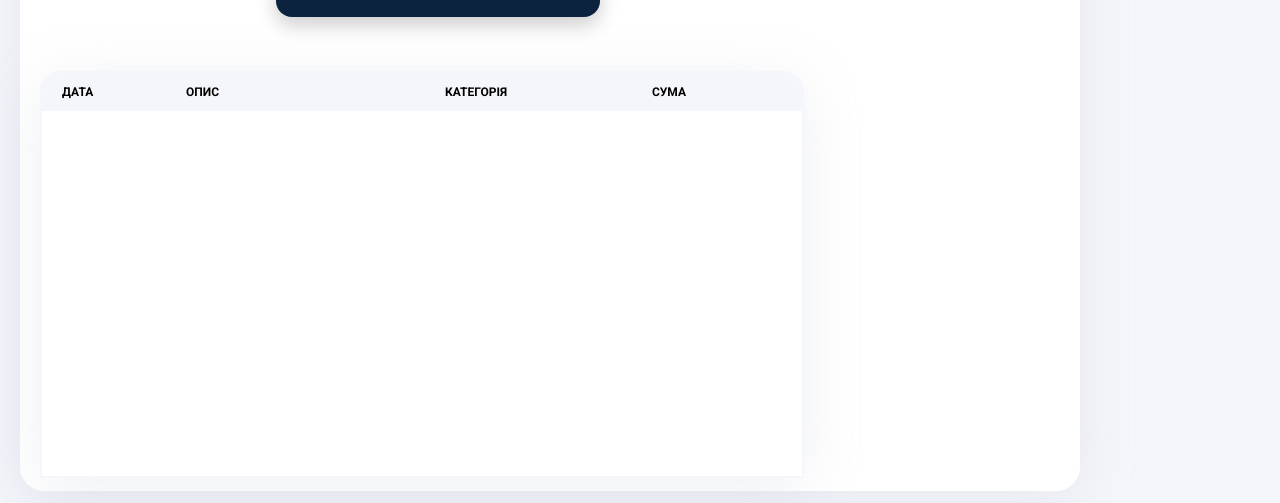
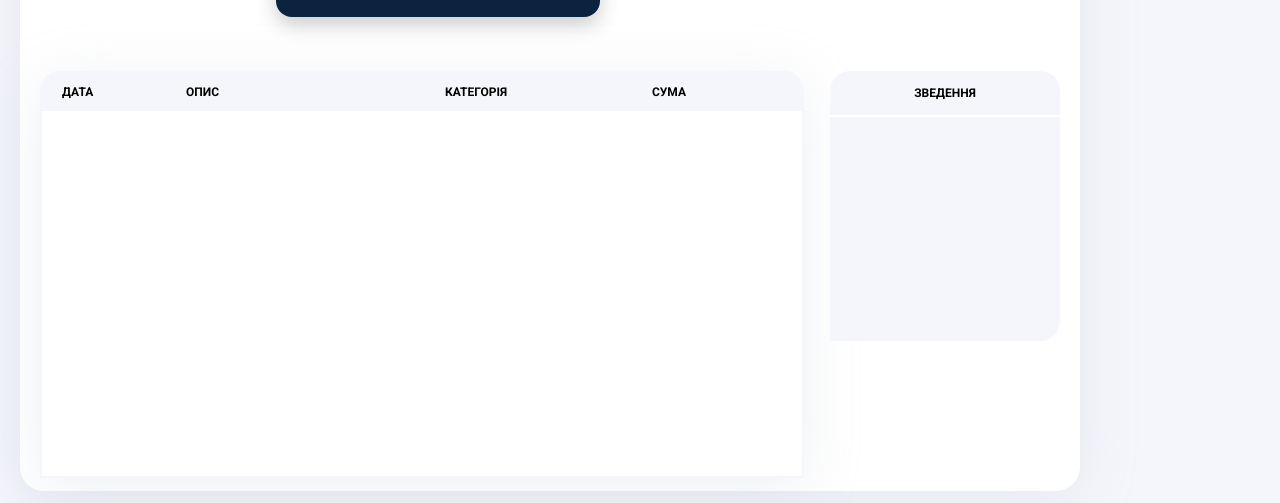
Before and after one commit to Gaondarech726/final-project, a React (Create React App) app: page /#/start in a window 1280 px wide. Shown: the part 326-829 px from the top of the page. Built offline with nearby package versions, Linux system fonts and the light colour scheme; sample sign-in values are in the browser's storage.

Commit message:
report-revenu
аніна частинка

```diff
--- a/src/components/Report/Report.jsx
+++ b/src/components/Report/Report.jsx
@@ -202,6 +202,7 @@ const Report = () => {
 
             <input
               className="amount-input"
+              maxLength={10}
               type="number"
               step="0.10"
               placeholder="0,00"
@@ -294,6 +295,43 @@ const Report = () => {
                 ))}
             </div>
           </div>
+          {/* Аня */}
+          {(() => {
+            const getMonthName = (dateString) => {
+              const [day, month, year] = dateString.split(".");
+              const date = new Date(`${year}-${month}-${day}`);
+              return date.toLocaleString("uk-UA", { month: "long" });
+            };
+
+            const monthlySummary = {};
+
+            entries
+              .filter((entry) => entry.type === type)
+              .forEach((entry) => {
+                const month = getMonthName(entry.date);
+                if (!monthlySummary[month]) {
+                  monthlySummary[month] = 0;
+                }
+                monthlySummary[month] += parseFloat(entry.amount);
+              });
+
+            return (
+              <div className="reduction _to-upper-case">
+                <h3 className="reduction-title">Зведення</h3>
+
+                {Object.entries(monthlySummary).map(([month, amount]) => (
+                  <ul key={month} className="reduction-list">
+                    <li>
+                      <span className="_mounth-li">{month}</span>
+                      <span className="_mounth-amount-li">
+                        {amount.toFixed(2)}
+                      </span>
+                    </li>
+                  </ul>
+                ))}
+              </div>
+            );
+          })()}
         </div>
       </div>
 
--- a/src/components/Report/Report.scss
+++ b/src/components/Report/Report.scss
@@ -251,7 +251,7 @@ body {
 
       display: flex;
       flex-flow: row wrap;
-      align-items: center;
+      align-items: start;
       justify-content: space-between;
 
       .bill-table {
@@ -370,6 +370,8 @@ body {
             border-bottom: 2px solid $main-color;
             padding: 0 10px;
 
+            overflow: hidden;
+
             li {
               height: 14px;
               margin: 10px;
@@ -415,6 +417,79 @@ body {
           }
         }
       }
+
+      //Аня
+
+      .reduction {
+        background-color: $main-color;
+        border-radius: 20px 20px 20px 0;
+
+        height: 270px;
+        width: 230px;
+
+        overflow: hidden;
+      }
+
+      .reduction-title {
+        display: flex;
+        align-items: center;
+        justify-content: center;
+
+        font-size: 12px;
+
+        color: black;
+
+        padding: 15px;
+
+        border-bottom: 2px solid #fff;
+      }
+
+      .reduction-list {
+        height: 40px;
+
+        display: flex;
+        align-items: center;
+
+        padding: 0 20px;
+
+        border-bottom: 2px solid #fff;
+
+        li {
+          width: 100%;
+
+          display: flex;
+          justify-content: space-between;
+
+          span {
+            font-family: Roboto;
+            font-size: 12px;
+            font-weight: 400;
+            color: $main-text-color;
+          }
+        }
+      }
+
+      @media (min-width: 768px) and (max-width: 1024px) {
+        .reduction {
+          margin: 0;
+          padding: 81px;
+        }
+
+        .reduction-list li {
+          padding: 8px 16px;
+          font-size: 14px;
+        }
+
+        .reduction-title {
+          font-size: 18px;
+        }
+      }
+
+      @media (max-width: 480px) {
+        .reduction {
+          display: none;
+        }
+      }
     }
 
     &::selection {
```
